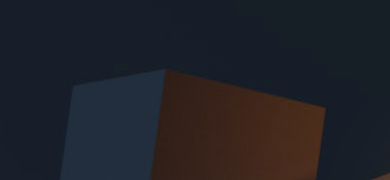
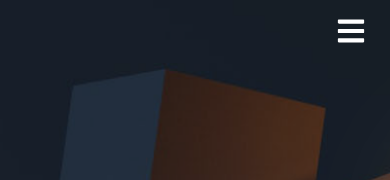
Before and after one commit to ankitachaudhari123/My-Portfolio, a React (Create React App) app: page / in a window 390 px wide. Shown: the top 180 px of the page. Built offline with nearby package versions, Linux system fonts and the light colour scheme.

Commit message:
make navbar responsive

```diff
--- a/src/Components/MyPortfolio.css
+++ b/src/Components/MyPortfolio.css
@@ -4,14 +4,27 @@
     box-sizing: border-box;
 }
 .main-box{
-    width: 100%;
+    width: 100% !important;
     height: 100vh;
-    display: inline-flex;
+    display: flex;
+    background-color: pink;
+
+    /* align-items: center;
+    justify-content: space-between; */
+
+
 }
 .nav-bar-section{
     width: 20%;
     height: 100vh;
     background: #1c1a1e;
+    display: flex;
+    align-items: center;
+    justify-content: center;
+    flex-direction: column;
+    z-index: 100;
+    /* position: fixed; */
+    /* left: 0; */
 }
 .my-portfolio{
     width: 80%;
@@ -22,16 +35,57 @@
     height: 100vh;
     background: #1c1a1e;
     overflow-x: hidden;
+
 }
-@media (max-width: 920px) {
+
+.nav-bar-section.active {
+    left: 0;
+    position: absolute;
+    /* left: 0; */
+}
+
+@media only screen and (max-width: 920px) {
     .main-box{
-        width: 100%;
+        width: 100% !important;
         height: 100vh;
     }
     .nav-bar-section{
-        display: none;
+        display: flex;
+        align-items: center;
+        justify-content: center;
+        flex-direction: column;
+        width: 100%;
+        height: 100vh;
+        top: 0;
+        left: -100%;
+        position: absolute;
+        color: #ffffff;
+        background-color: #212223;
+        z-index: 3;
+        transition: 0.3s;
     }
     .my-portfolio{
         width: 100%;
     }
 }
+
+.hamburger{
+    /* display: flex;
+    align-items: center;
+    justify-content: center; */
+    padding: 1rem;
+    display: none;
+    color: #282730;
+    /* background-color: green; */
+    z-index: 100;
+    position:absolute;
+    float: right;
+    right: 0.5rem;
+}
+
+@media only screen and (max-width:920px){
+    .hamburger {
+        display: block;
+        z-index: 4;
+      }
+}
--- a/src/Components/MyPortfolio.jsx
+++ b/src/Components/MyPortfolio.jsx
@@ -1,4 +1,4 @@
-import React from 'react'
+import React, {useState}from 'react'
 import './MyPortfolio.css'
 import NavBar from './NavBar'
 import Home from './Home'
@@ -6,13 +6,36 @@ import About from './About'
 import Project from './Project'
 import Experience from './Experience'
 import Contact from './Contact'
+import { FaBars, FaTimes} from "react-icons/fa";
+// import './NavBar.css'
+
 
 const MyPortfolio = () => {
+
+
+  const [click, setClick] = useState(false);
+
+  console.log(click);
+
+   const handleClick = () => {
+     setClick(!click);
+     // setClick(false);
+     // console.log(click);
+   };
+
+
   return (
     <>
 
     <div className='main-box'>
-        <div className='nav-bar-section'>
+    <div className="hamburger" onClick={handleClick}>
+        {click ? (
+          <FaTimes size={30} style={{ color: "fff" }} />
+        ) : (
+          <FaBars size={30} style={{ color: "fff" }} />
+        )}
+      </div>
+        <div className={click ? 'nav-bar-section active' : 'nav-bar-section'}>
             <NavBar/>
         </div>
         <div className='my-portfolio'>
--- a/src/Components/NavBar.css
+++ b/src/Components/NavBar.css
@@ -7,8 +7,12 @@
     width: 90%;
     height: 90vh;
     background: #282730;
-    margin-top: 40px;
-    margin-left: 15px;
+    /* margin-top: 30px; */
+    display: flex;
+    align-items: center;
+    justify-content: center;
+    flex-direction: column;
+    /* margin-left: 15px; */
     border-radius: 10px;
 }
 .nav-bar-items{
@@ -16,12 +20,12 @@
     list-style: none;
     font-size: 16px;
     margin-top: 20px;
-    margin-left: 30px;
+    /* margin-left: 30px; */
 }
 .nav-bar-text{
     color: rgb(140, 137, 137);
     font-size: 18px;
-    margin-left: 15px;
+    /* margin-left: 15px; */
     margin-top: 50px;
 }
 .nav-bar-social-items{
@@ -29,7 +33,7 @@
     list-style: none;
     font-size: 16px;
     margin-top: 20px;
-    margin-left: 30px;
+    /* margin-left: 30px; */
 }
 .a-hrf{
     text-decoration: none;
```
Also changed, not shown: src/Components/NavBar.jsx (+6 -1 lines).
